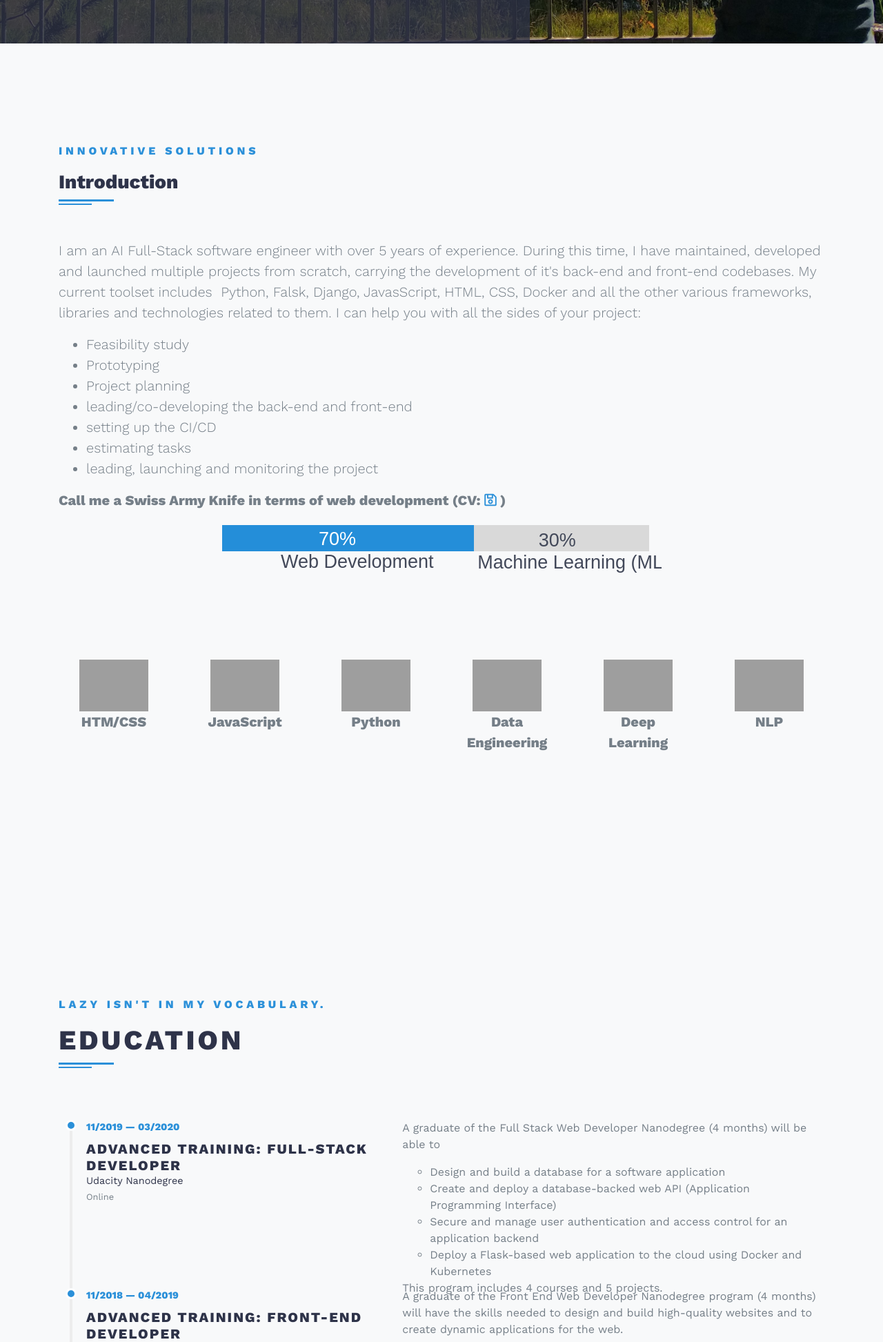
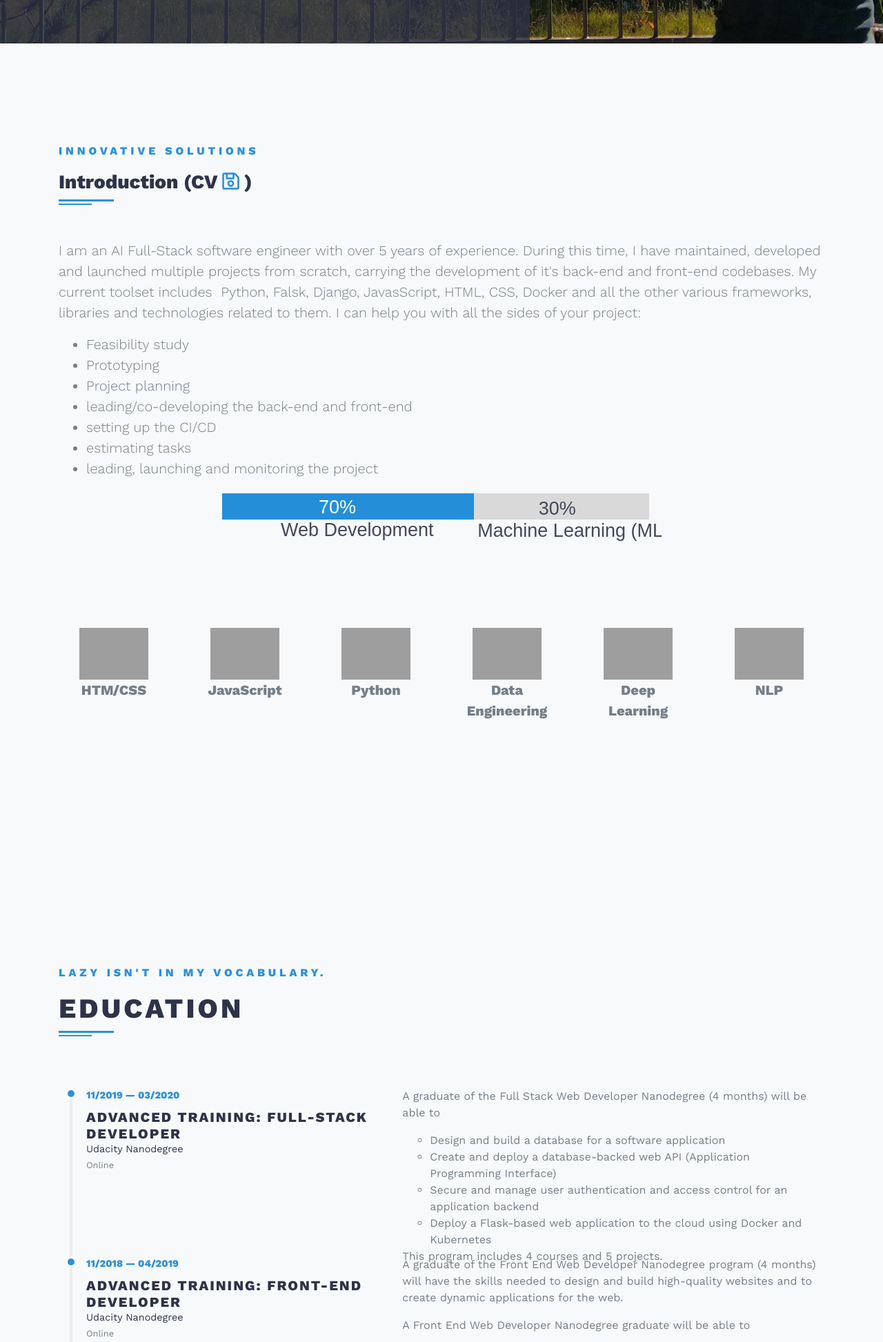
Before and after one commit to gwillig/personal_website, a Django app: page / in a window 1280 px wide. Shown: the part 665-2610 px from the top of the page at 69% size. Run offline with Django 3.2, Linux system fonts and the light colour scheme; some libraries are stand-ins or nearby versions; grey boxes are pictures that could not be loaded.

Commit message:
MOD| home.html;style.blue.css| Removed slogan change style section intro"

```diff
--- a/homepage/static/css/style.blue.css
+++ b/homepage/static/css/style.blue.css
@@ -14,7 +14,15 @@
 *
 */
 /***************************************/
-
+.cv{
+    text-align: center;
+}
+.notransition {
+  -webkit-transition: none !important;
+  -moz-transition: none !important;
+  -o-transition: none !important;
+  transition: none !important;
+}
 
 .tech-tags a, .tech-tags a:hover {
   background-color: #2b90d9;
--- a/homepage/templates/home.html
+++ b/homepage/templates/home.html
@@ -67,7 +67,14 @@
       <div class="container">
         <header class="mb-5">
           <p class="font-weight-bold text-primary text-uppercase letter-spacing-3">Innovative solutions</p>
-          <h2 class="h3 lined">Introduction</h2>
+          <h2 class="h3 lined">
+           <strong>
+            <span>Introduction (CV</span>
+            <a target="_blank" href="https://drive.google.com/file/d/1j9vD2XLquCbKJWXGSyWMDtHtsyq1E_iR/view?usp=sharing">
+              <i class="far fa-save"></i>
+            </a>
+          )</strong>
+          </h2>
         </header>
         <p class="lead text-muted"> I am an AI Full-Stack software engineer with over 5 years of experience.
           During this time, I have maintained, developed and launched multiple projects from scratch, carrying the development of it's back-end and front-end codebases.
@@ -83,12 +90,12 @@
             <li> leading, launching and monitoring the project</li>
          </ul>
 
-        <p class="lead text-muted"><strong>Call me a Swiss Army Knife in terms of web development (CV:<a target="_blank" href="https://drive.google.com/file/d/1j9vD2XLquCbKJWXGSyWMDtHtsyq1E_iR/view?usp=sharing">
-          <i class="far fa-save"></i>
-        </a>)</strong></p>
+        <p class="lead text-muted cv">
+
+        </p>
         <div class="row text-center">
           <div class="col-md-12 text-center ">
-            <picture>
+            <picture class="notransition">
               <source sizes="80vw" srcset="{% static 'image/bar_chart_skills_mobile.svg' %}" media="(max-width: 570px)"/>
               <img src="{% static 'image/bar_chart_skills_desktop.svg' %}" alt="example"/>
             </picture>
```
